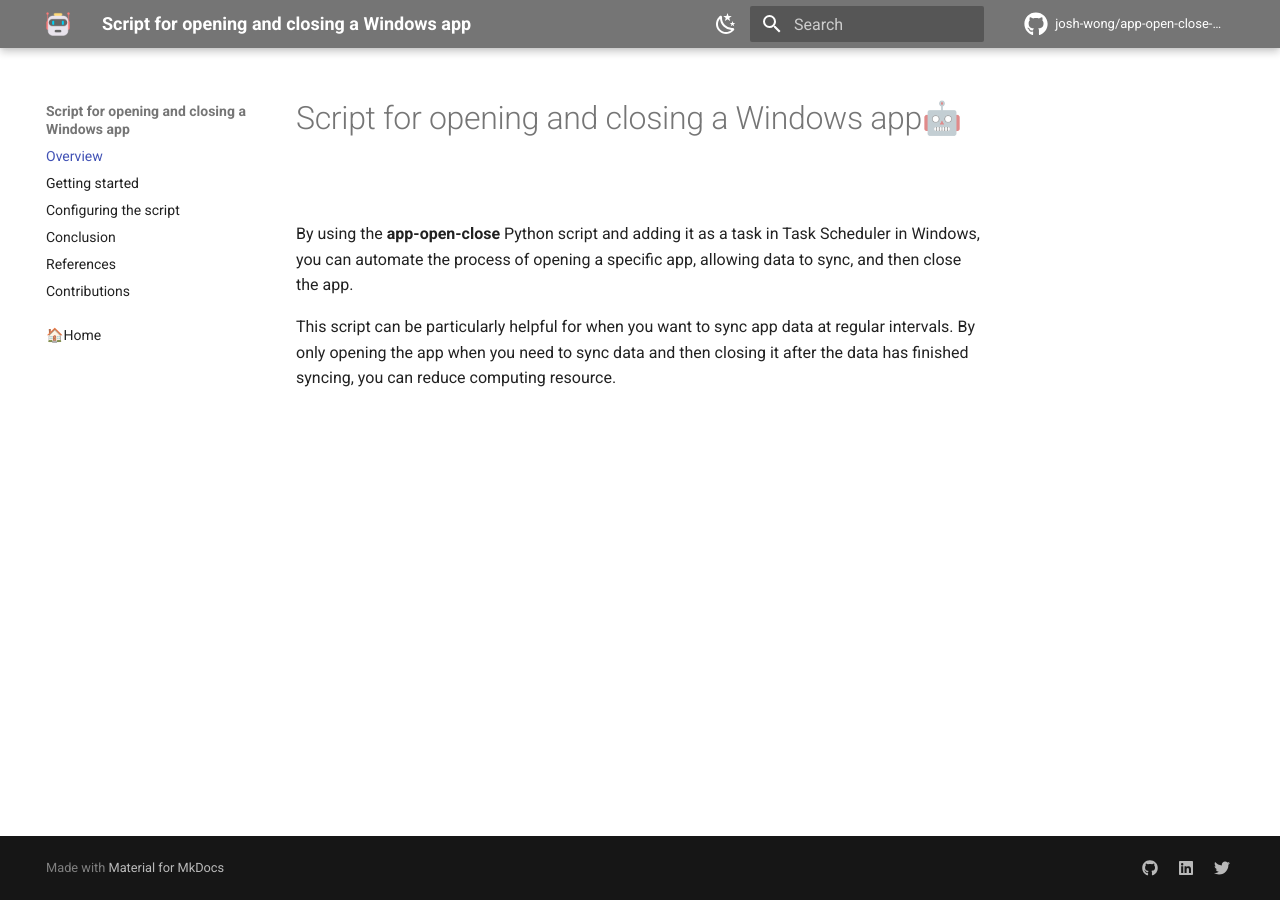
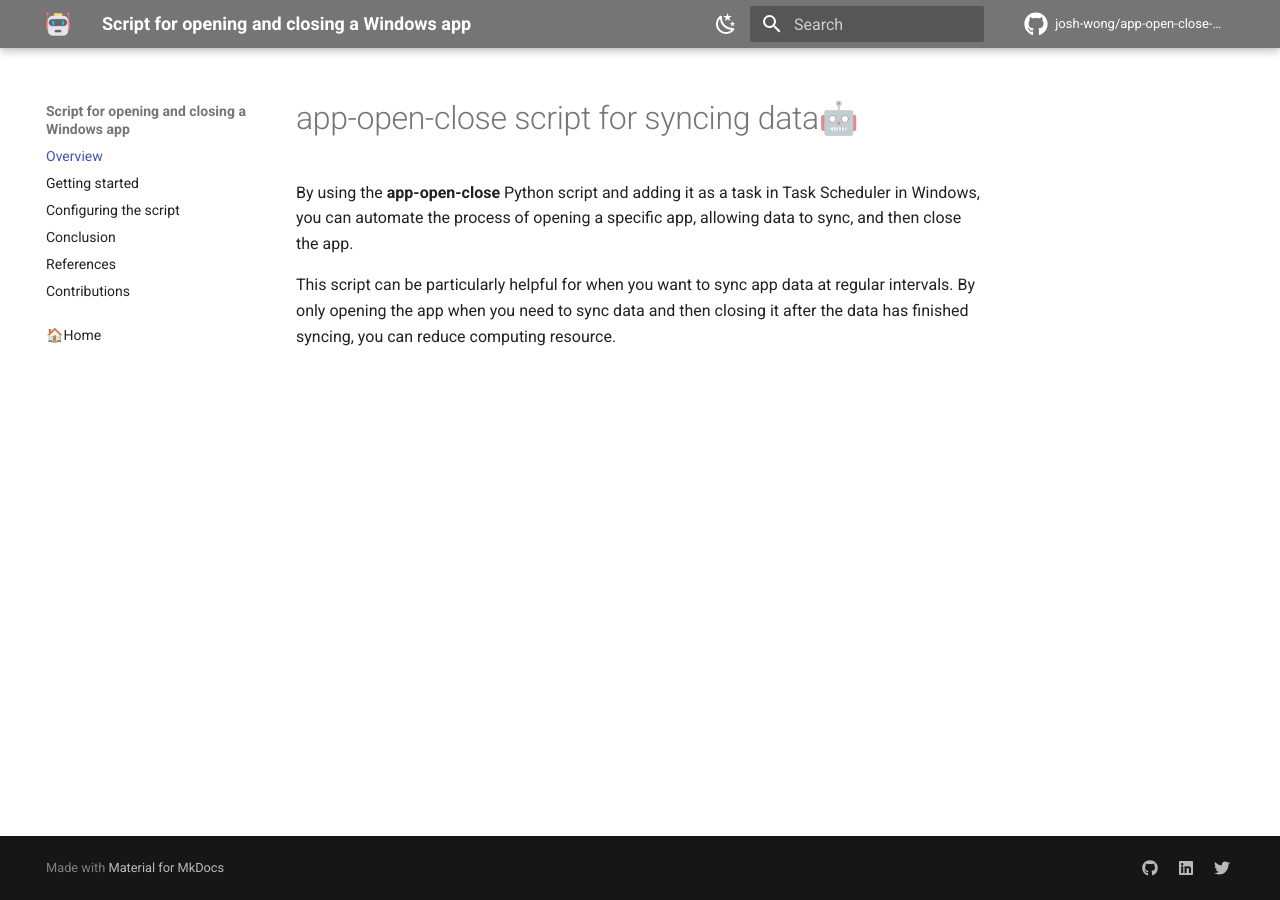
Before and after one commit to josh-wong/app-open-close-script, an MkDocs documentation site: the page built from docs/index.md, in a window 1280 px wide. Built offline with MkDocs 1.6.1 and Material for MkDocs 9.7.7, drawn with Linux system fonts in a browser that asks for light colours; comment, search, counter and statistics services are not loaded.

Commit message:
Revise title

```diff
--- a/docs/index.md
+++ b/docs/index.md
@@ -1,4 +1,4 @@
-# Script for opening and closing a Windows app🤖
+# app-open-close script for syncing data🤖
 
 By using the **app-open-close** Python script and adding it as a task in Task Scheduler in Windows, you can automate the process of opening a specific app, allowing data to sync, and then close the app.
 
```
Also changed, not shown: README.md (+1 -1 lines).
